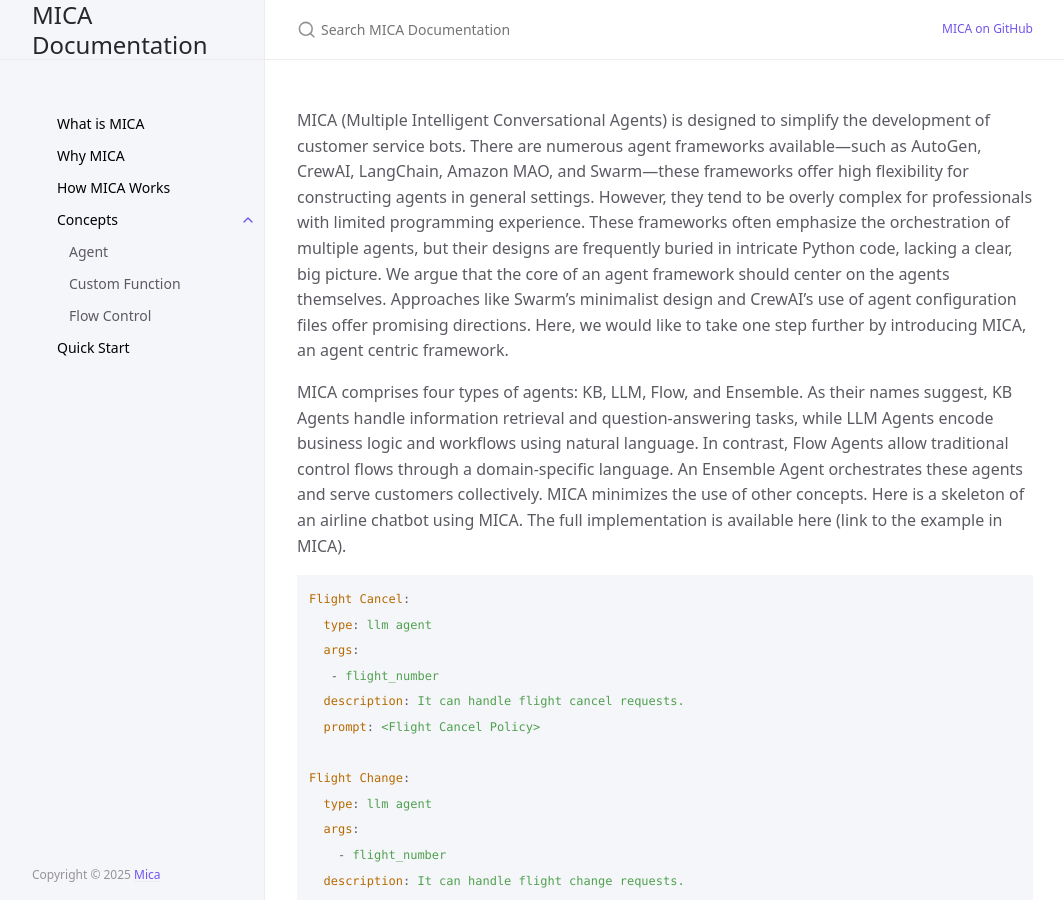
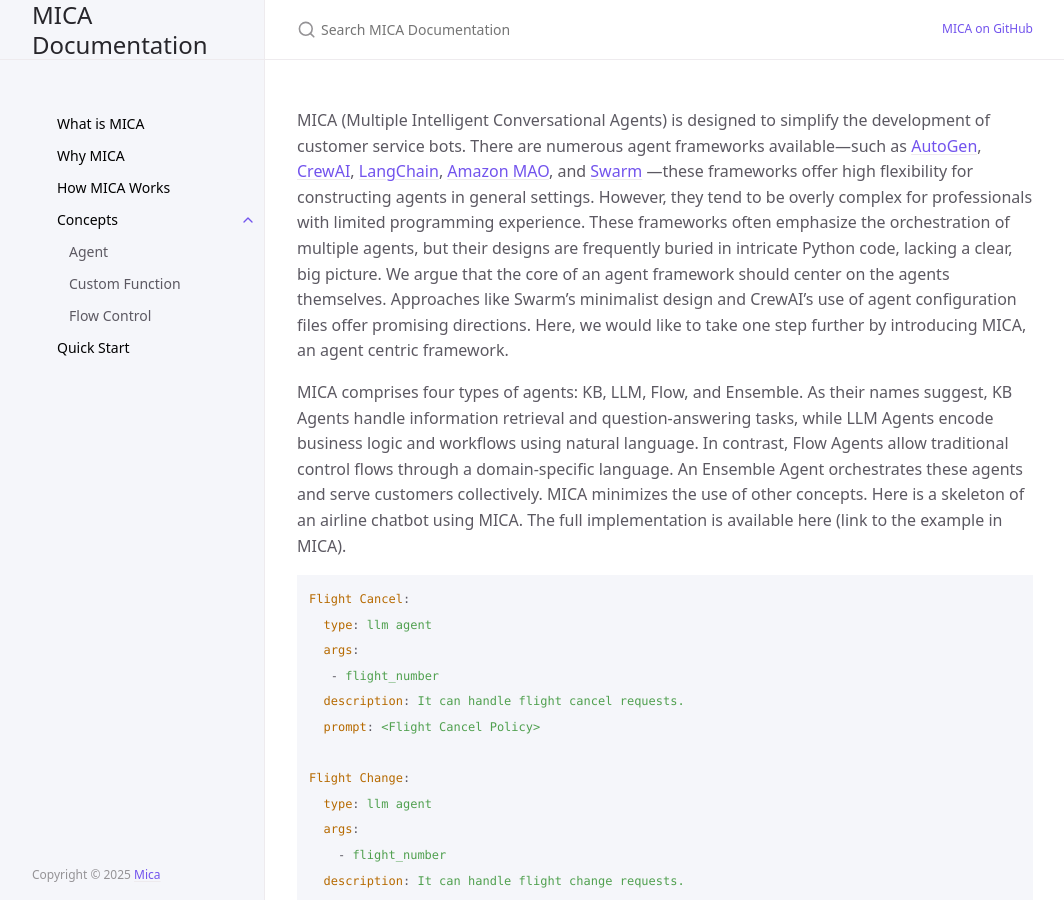
Before and after one commit to Mica-labs/Mica-labs.github.io, a Jekyll site: the page built from index.md, in a window 1280 px wide and 900 px high. Shown: the whole window, without its empty margins (107-1171 px from the left). Built offline with Jekyll 4.4.1, drawn with Linux system fonts in a browser that asks for light colours; cached includes are drawn as plain includes; part of the change alters nothing that is shown.

```diff
--- a/index.md
+++ b/index.md
@@ -6,7 +6,7 @@ description: "The Enterprise Level Agentic Solution"
 permalink: /
 ---
 
-MICA (Multiple Intelligent Conversational Agents) is designed to simplify the development of customer service bots. There are numerous agent frameworks available—such as AutoGen, CrewAI, LangChain, Amazon MAO, and Swarm—these frameworks offer high flexibility for constructing agents in general settings. However, they tend to be overly complex for professionals with limited programming experience.
+MICA (Multiple Intelligent Conversational Agents) is designed to simplify the development of customer service bots. There are numerous agent frameworks available—such as [AutoGen](https://github.com/microsoft/autogen), [CrewAI](https://github.com/crewAIInc/crewAI), [LangChain](https://github.com/langchain-ai/langchain), [Amazon MAO](https://github.com/awslabs/multi-agent-orchestrator), and [Swarm](https://github.com/openai/swarm) —these frameworks offer high flexibility for constructing agents in general settings. However, they tend to be overly complex for professionals with limited programming experience.
 These frameworks often emphasize the orchestration of multiple agents, but their designs are frequently buried in intricate Python code, lacking a clear, big picture. We argue that the core of an agent framework should center on the agents themselves. Approaches like Swarm’s minimalist design and CrewAI’s use of agent configuration files offer promising directions.  Here, we would like to take one step further by introducing MICA, an agent centric framework.
 
 MICA comprises four types of agents: KB, LLM, Flow, and Ensemble. As their names suggest, KB Agents handle information retrieval and question-answering tasks, while LLM Agents encode business logic and workflows using natural language. In contrast, Flow Agents allow traditional control flows through a domain-specific language.  An  Ensemble Agent orchestrates these agents and serve customers collectively. MICA minimizes the use of other concepts.
```
